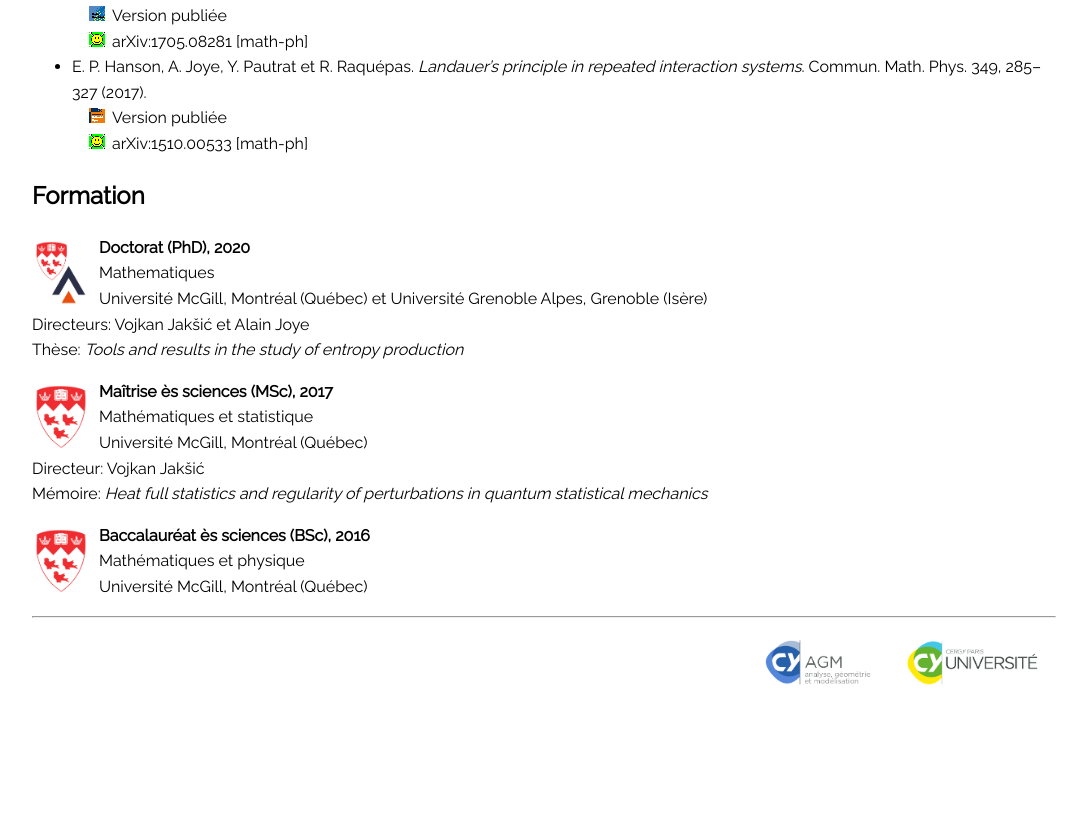
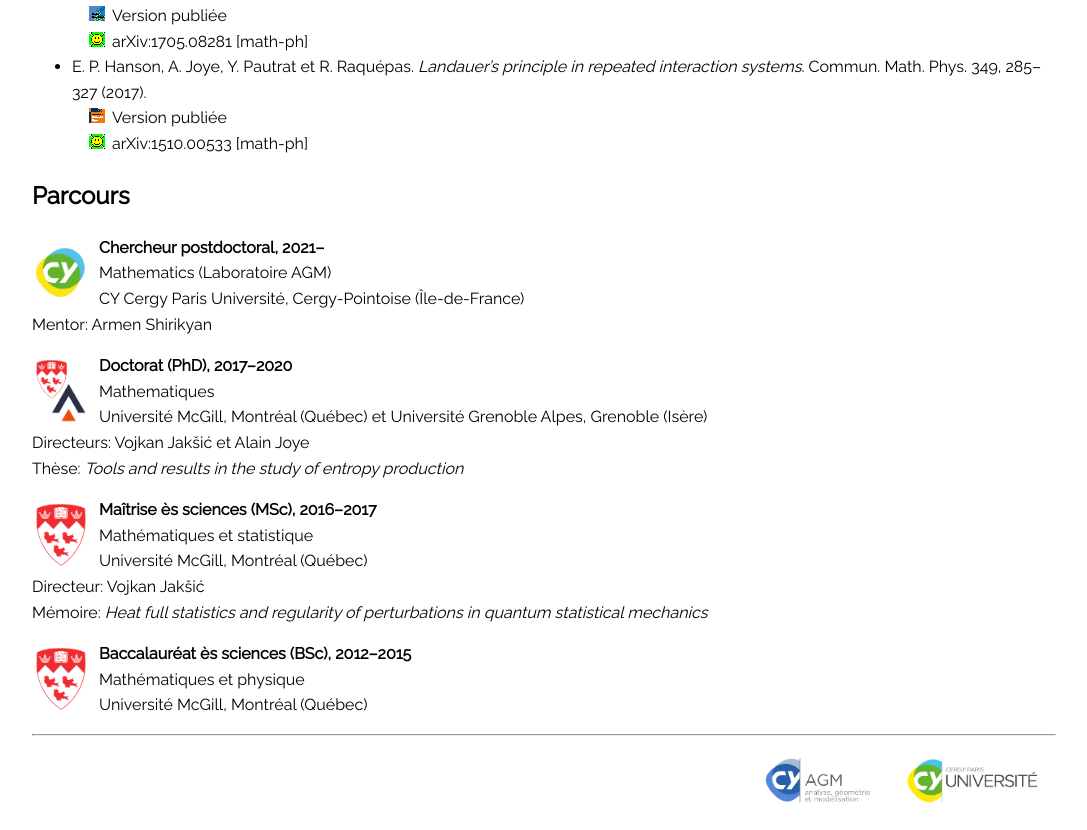
Before and after one commit to renaudraquepas/renaudraquepas.github.io, a plain HTML site: page fr/index.html in a window 1280 px wide. Shown: the part 1142-1972 px from the top of the page, without its empty margins (96-1183 px from the left). Before the commit the page ends 1853 px from the top, so only its background shows below. Drawn offline with Linux system fonts and the light colour scheme.

Commit message:
October 2021 update

```diff
--- a/fr/index.html
+++ b/fr/index.html
@@ -20,7 +20,7 @@
 <h1>Renaud Raquépas</h1>
 
 <p>
-  Je suis chercheur postdotoral à <a href="https://www.cyu.fr/cy-agm-laboratoire-analyse-geometrie-modelisation">CY Cergy Paris Université (Laboratoire AGM)</a>, où je travaille principalement avec <a href="https://shirikyan.u-cergy.fr/">Armen Shirikyan</a>. J'ai récemment soutenu ma thèse de doctorat dans le cadre d'une co-tutelle entre l'<a href="https://www-fourier.univ-grenoble-alpes.fr/">Université Grenoble Alpes (Institut Fourier)</a> et l'<a href="http://www.mcgill.ca/mathstat/">Université McGill (Département de mathématiques et de statistique)</a>, sous la supervision de <a href="https://www-fourier.univ-grenoble-alpes.fr/~joye/">Alain Joye</a> et <a href="http://www.math.mcgill.ca/jaksic/">Vojkan Jak&scaron;i&cacute;</a>. Auparavant, j'ai complété une maîtrise sous la direction de Vojkan Jak&scaron;i&cacute; à l'Université McGill, où j'ai aussi complété mes études universitaires de premier cycle.
+  Je suis chercheur postdoctoral à <a href="https://www.cyu.fr/cy-agm-laboratoire-analyse-geometrie-modelisation">CY Cergy Paris Université (Laboratoire AGM)</a>, où je travaille principalement avec <a href="https://shirikyan.u-cergy.fr/">Armen Shirikyan</a>. J'ai récemment soutenu ma thèse de doctorat dans le cadre d'une co-tutelle entre l'<a href="https://www-fourier.univ-grenoble-alpes.fr/">Université Grenoble Alpes (Institut Fourier)</a> et l'<a href="http://www.mcgill.ca/mathstat/">Université McGill (Département de mathématiques et de statistique)</a>, sous la supervision de <a href="https://www-fourier.univ-grenoble-alpes.fr/~joye/">Alain Joye</a> et <a href="http://www.math.mcgill.ca/jaksic/">Vojkan Jak&scaron;i&cacute;</a>. Auparavant, j'ai complété une maîtrise sous la direction de Vojkan Jak&scaron;i&cacute; à l'Université McGill, où j'ai aussi complété mes études universitaires de premier cycle.
 </p>
 <p>
   Vous pouvez consulter mes pages <a href="https://orcid.org/0000-0002-7311-0425">ORCID</a>, <a href="https://arxiv.org/a/0000-0002-7311-0425.html">arXiv</a> et <a href="https://www.researchgate.net/profile/Renaud_Raquepas">Research Gate</a>.
@@ -37,7 +37,7 @@
 <h2>(pré-)Publications</h2>
 
 	<ul>
-    <li>S. Andréys, A. Joye et R. Raquépas. <i>Fermionic walkers driven out of equilibrium</i>. J. Stat. Phys. 184, sous presse (2021).
+    <li>S. Andréys, A. Joye et R. Raquépas. <i>Fermionic walkers driven out of equilibrium</i>. J. Stat. Phys. 184, article 14 (2021).
         <ul>
             <li style="list-style-image: url('../jsp-icon.png')"><a href="https://rdcu.be/coRBZ">Version publiée</a></li>
             <li style="list-style-image: url('../arxiv-icon.png')"><a href="https://arxiv.org/abs/2009.00604">arXiv:2009.00604 [math-ph]</a></li>
@@ -95,10 +95,17 @@
       </li>
     </ul>
 
-<h2>Formation</h2>
+<h2>Parcours</h2>
+      <p>
+        <img src="../cyu-2.png" style="float:left;width:52px;padding:6px 12px 3px 3px">
+        <b>Chercheur postdoctoral, 2021–</b> <br>
+          Mathematics (Laboratoire AGM)<br>
+          CY Cergy Paris Université, Cergy-Pointoise (Île-de-France)<br>
+          Mentor: Armen Shirikyan<br>
+      </p>
       <p>
          <img src="../mcgu-uga.png" style="float:left;width:52px;padding:6px 12px 3px 3px">
-          <b>Doctorat (PhD), 2020 </b> <br>
+          <b>Doctorat (PhD), 2017–2020 </b> <br>
             Mathematiques<br>
             Université McGill, Montréal (Québec) et Université Grenoble Alpes, Grenoble (Isère)<br>
             Directeurs: Vojkan Jak&scaron;i&cacute; et Alain Joye<br>
@@ -106,7 +113,7 @@
       </p>
     	<p>
          <img src="../mcgu.png" style="float:left;width:52px;padding:6px 12px 3px 3px">
-        	<b>Maîtrise ès sciences (MSc), 2017</b> <br>
+        	<b>Maîtrise ès sciences (MSc), 2016–2017</b> <br>
             Mathématiques et statistique <br>
             Université McGill, Montréal (Québec)<br>
             Directeur: Vojkan Jak&scaron;i&cacute; <br>
@@ -114,7 +121,7 @@
 		</p>
 		<p>
          <img src="../mcgu.png" style="float:left;width:52px;padding:6px 12px 3px 3px">
-        	<b>Baccalauréat ès sciences (BSc), 2016</b> <br>
+        	<b>Baccalauréat ès sciences (BSc), 2012–2015</b> <br>
             Mathématiques et physique<br>
             Université McGill, Montréal (Québec)
 		</p>
```
Also changed, not shown: about.html (+4 -4 lines), index.html (+1 -1 lines), publi.html (+1 -1 lines).
